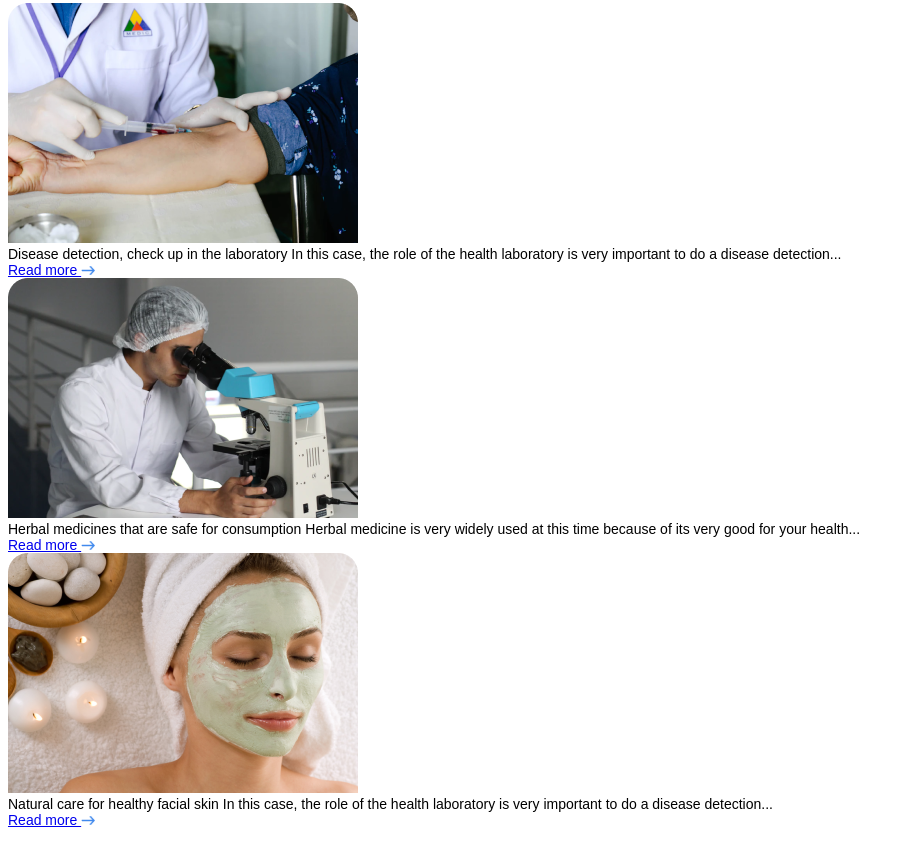
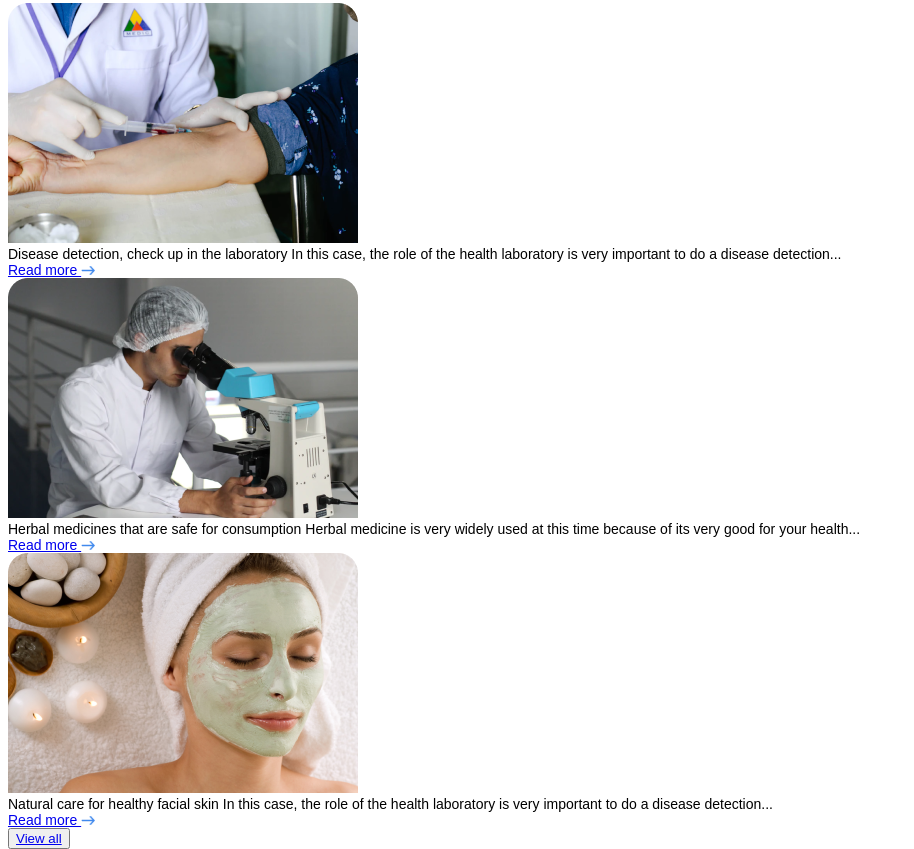
Before and after one commit to klizau/trafalgar, a website: page app/index.html in a window 1280 px wide. Shown: the part 3349-4198 px from the top of the page, without its empty margins (0-914 px from the left). Before the commit the page ends 4177 px from the top, so only its background shows below. Drawn offline with nearby package versions, Linux system fonts and the light colour scheme; files that its build step writes are made by us from their sources.

Commit message:
fix(html):add button to article

```diff
--- a/app/index.html
+++ b/app/index.html
@@ -275,6 +275,7 @@
             /></a>
           </div>
         </div>
+        <button class="button"><a href="#"> View all</a></button>
       </section>
     </main>
     <script src="js/common.min.js"></script>
```
